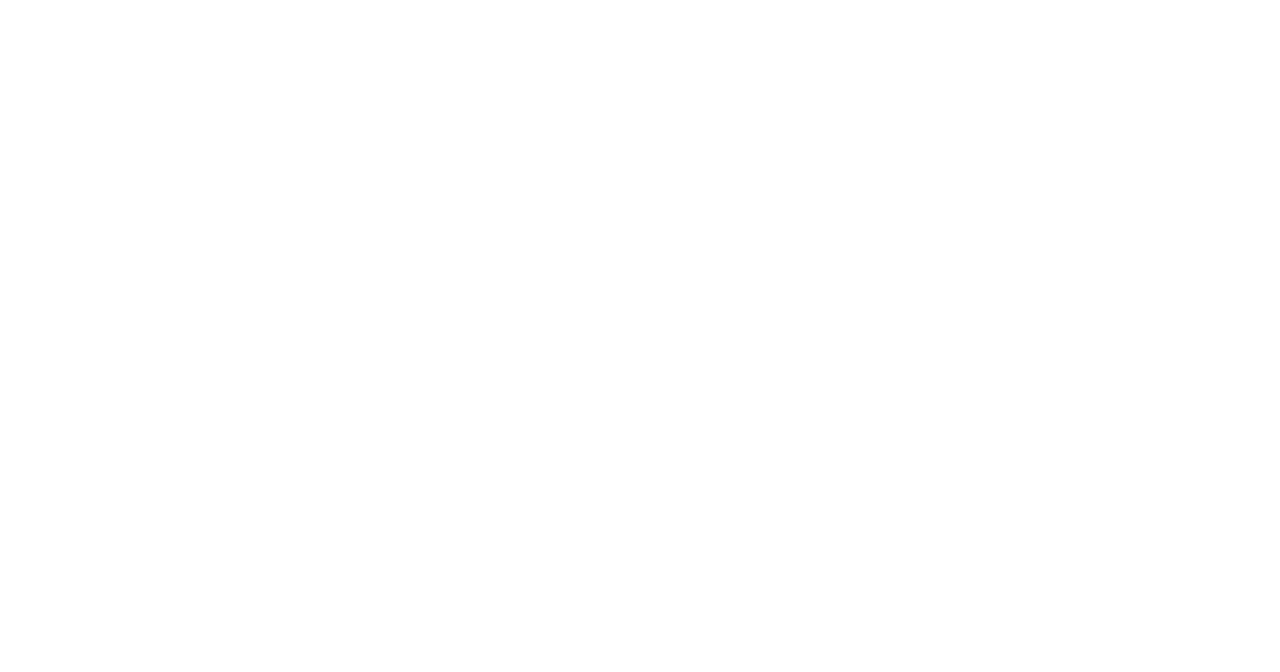
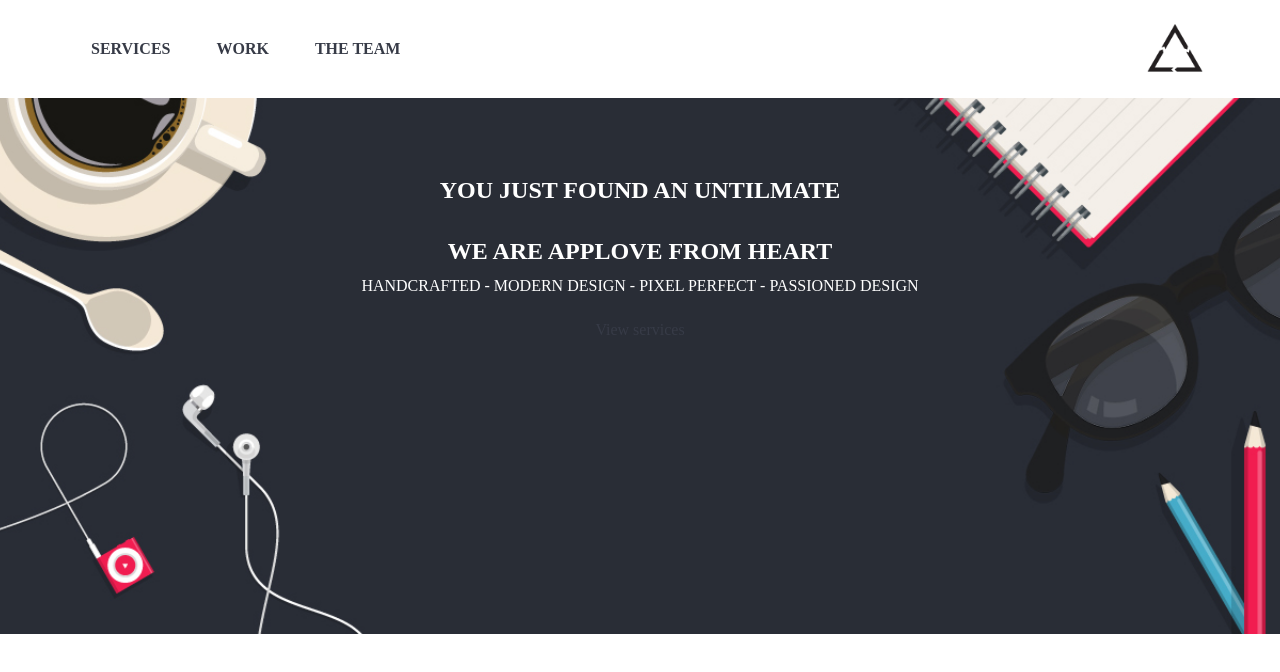
Before and after one commit to nicolealiste/applove, a plain HTML site: page index.html in a window 1280 px wide. Drawn offline with Linux system fonts and the light colour scheme.

Commit message:
Primeros cambios en index.html y en common.css

```diff
--- a/css/common.css
+++ b/css/common.css
@@ -14,3 +14,40 @@
 .text-uppercase {
   text-transform: uppercase;
 }
+
+.link {
+	font-weight: 700;
+	padding: 21px;
+	display: inline-block;
+}
+
+.logo {
+	float: right;
+}
+
+header {
+	position: fixed;
+	background: white;
+	width: 100%;
+	top:0;
+}
+
+.menu {
+	padding: 14px 70px;
+	overflow: auto;
+}
+
+#home {
+	background-image:url(../assets/images/bg-home.jpg);
+	background-position: center;
+	background-repeat: no-repeat;
+	background-size: cover;
+	height: 554px;
+	text-align: center;
+	margin-top: 80px;
+}
+
+#home .container{
+	color: white;
+	padding: 70px;
+}
--- a/index.html
+++ b/index.html
@@ -4,14 +4,35 @@
 	<meta charset="UTF-8">
 	<title>Applove</title>
 	<!-- Importa la fuente del proyecto (Raleway) de Google Fonts (https://fonts.google.com) -->
-
+	<link href="https://fonts.googleapis.com/css?family=Josefin+Sans" rel="stylesheet">
 	<!-- Enlaza tu CSS reutilizable aquí (common.css) -->
-
+	<link rel="stylesheet" type="text/css" href="css/common.css">
 	<!-- Enlaza tu CSS del proyecto aquí -->
+	<link rel="stylesheet" type="text/css" href="css/main.css">
 
 </head>
 <body>
 	<!-- Escribe el HTML aquí -->
+	<header>
+		<div class="menu container">
+			<a href="#" class="text-uppercase link">Services</a>
+			<a href="#" class="text-uppercase link">Work</a>
+			<a href="#" class="text-uppercase link">The team</a>
+			<img src="assets/images/logo-r.png" class="logo" alt="Logo" width="70">
+		</div>
+	</header>
+	<section id="home">
+		<div class="container">
+			<h2>YOU JUST FOUND AN UNTILMATE</h2>
+			<h1 class="text-uppercase text-home mb-0">
+			we are applove from heart
+			</h1>
+			<p class="text-uppercase mt-0">
+				HANDCRAFTED - MODERN DESIGN - PIXEL PERFECT - PASSIONED DESIGN
+			</p>
+			<a href="#services" class="btn-home">View services</a>
+		</div>
+	</section>
 
 	<!-- Enlaza tu JS aquí -->
 
```
